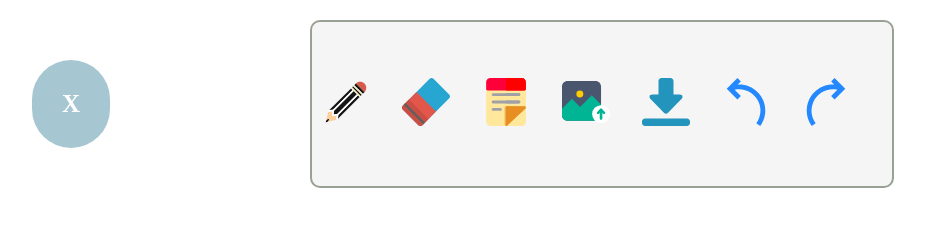
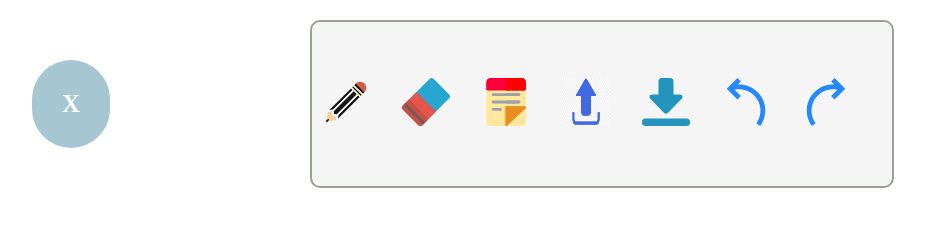
Before and after one commit to RiddhiJayswal/RealTime-Whiteboard, a plain HTML site: page index.html in a window 1280 px wide. Shown: the whole page, without its empty margins (87-1012 px from the left). Drawn offline with Linux system fonts and the light colour scheme.

Commit message:
changed image icon

```diff
--- a/index.html
+++ b/index.html
@@ -21,7 +21,7 @@
                 <img src="./NewIcons/StickyNote.svg" alt="Sticky Note" class="tool-img">
             </div>
             <div class="tool" id="upload">
-                <img src="./NewIcons/photo.svg" alt="Upload" class="tool-img">
+                <img src="./NewIcons/upload.png" alt="Upload" class="tool-img">
             </div>
             <input type="file" name="" id="" class="input-tag">
             <div class="tool" id="download">
```
Also changed, not shown: NewIcons/upload.png (added).
